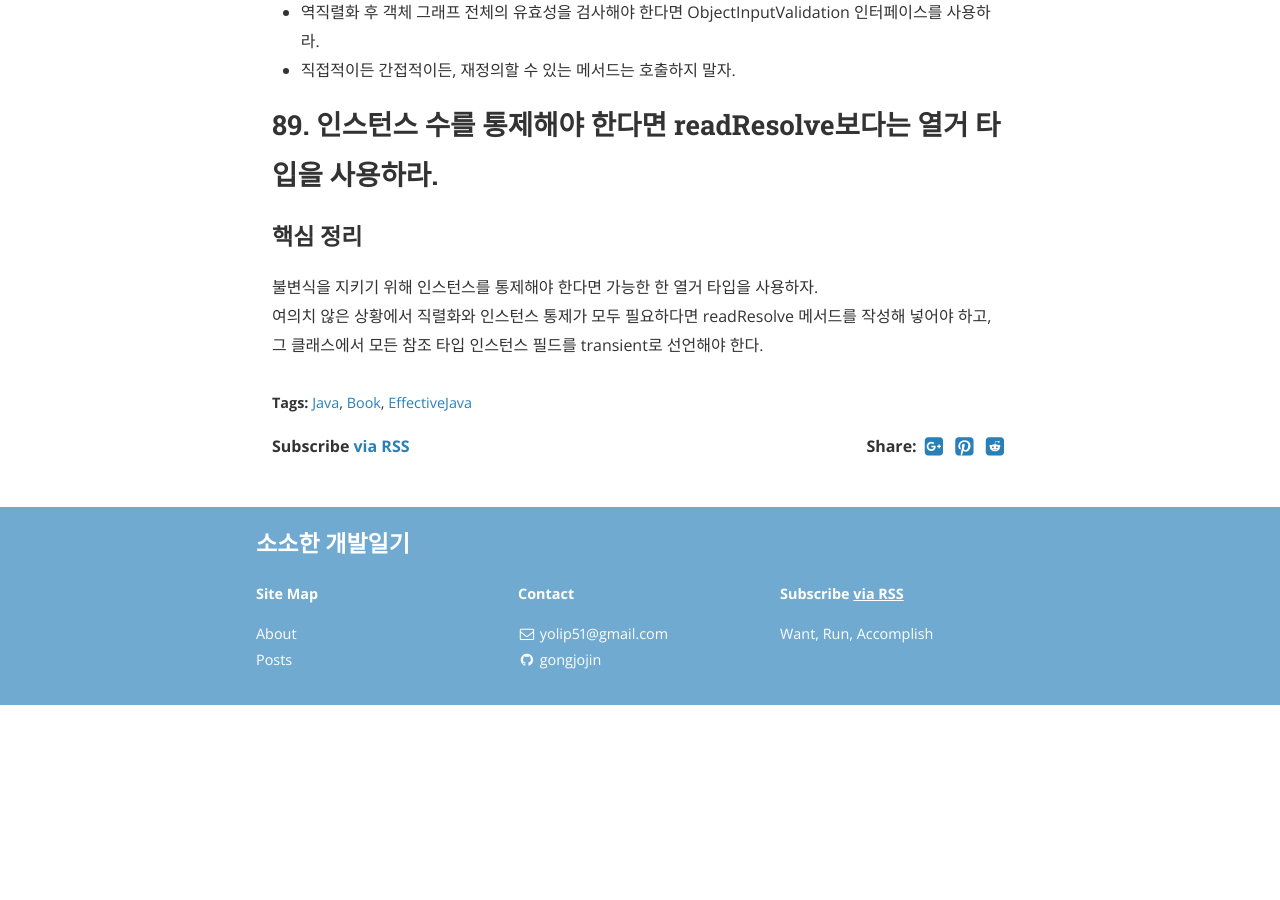
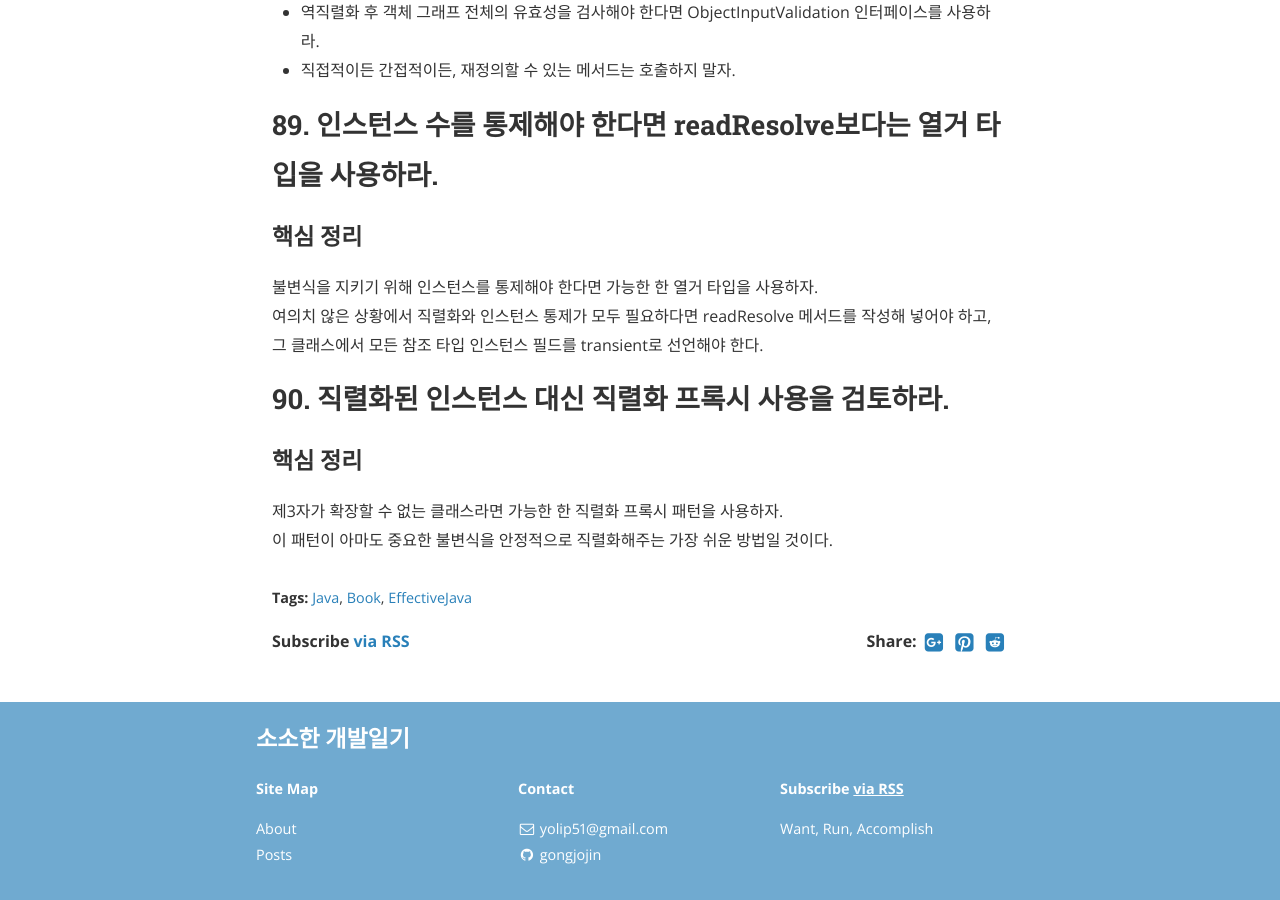
Before and after one commit to gonghojin/gonghojin.github.io, a Jekyll site: the page built from _posts/book/java/effectiveJava/2019-12-31-effectiveJava.md, in a window 1280 px wide and 900 px high, scrolled down 2039 px. Built offline with Jekyll 4.4.1, drawn with Linux system fonts in a browser that asks for light colours; nearby versions of some CDN libraries; comment, search, counter and statistics services are not loaded; before the commit the page ends 2744 px from its top, so only the background shows below that.

Commit message:
Add: 이펙티브자바_90. 직렬화된 인스턴스 대신 직렬화 프록시 사용을 검토하라.

```diff
--- a/_posts/book/java/effectiveJava/2019-12-31-effectiveJava.md
+++ b/_posts/book/java/effectiveJava/2019-12-31-effectiveJava.md
@@ -46,3 +46,8 @@ readObject는 어떤 바이트 스트림이 넘어오더라도 유효한 인스
 ### 핵심 정리
 불변식을 지키기 위해 인스턴스를 통제해야 한다면 가능한 한 열거 타입을 사용하자.
 여의치 않은 상황에서 직렬화와 인스턴스 통제가 모두 필요하다면 readResolve 메서드를 작성해 넣어야 하고, 그 클래스에서 모든 참조 타입 인스턴스 필드를 transient로 선언해야 한다.
+
+## 90. 직렬화된 인스턴스 대신 직렬화 프록시 사용을 검토하라.
+### 핵심 정리
+제3자가 확장할 수 없는 클래스라면 가능한 한 직렬화 프록시 패턴을 사용하자.
+이 패턴이 아마도 중요한 불변식을 안정적으로 직렬화해주는 가장 쉬운 방법일 것이다.
```
